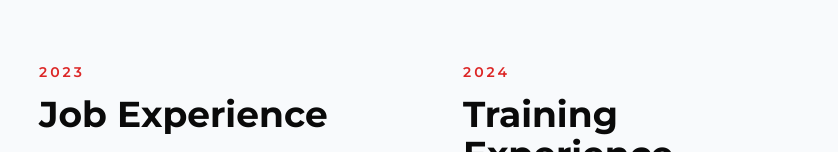
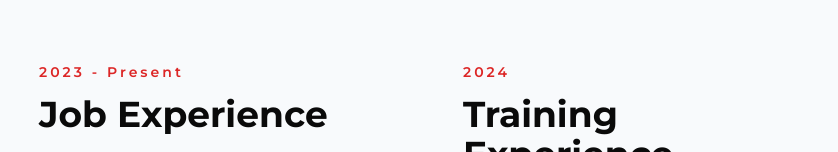
Before and after one commit to manavpanchall/My-Portfolio, a React (Create React App) app: page / in a window 1280 px wide. Both pictures are taken after a click on the item "Experience". Shown: the part 5465-5617 px from the top of the page, without its empty margins (217-1055 px from the left). Built offline with nearby package versions, Linux system fonts and the light colour scheme.

Commit message:
fix: update job duration format in Experience component

```diff
--- a/src/components/resume/Experience.js
+++ b/src/components/resume/Experience.js
@@ -12,7 +12,7 @@ const Experience = () => {
       <div className="w-full lgl:w-1/2 min-w-0">
         <div className="flex flex-col gap-1.5 sm:gap-3">
           <p className="text-[10px] sm:text-xs md:text-sm text-redAccent dark:text-darkRed tracking-[3px] font-semibold transition-colors duration-300">
-            2023
+            2023 - Present
           </p>
           <h2 className="text-xl sm:text-2xl md:text-3xl lg:text-4xl font-bold text-blackText dark:text-lightText transition-colors duration-300">
             Job Experience
```
